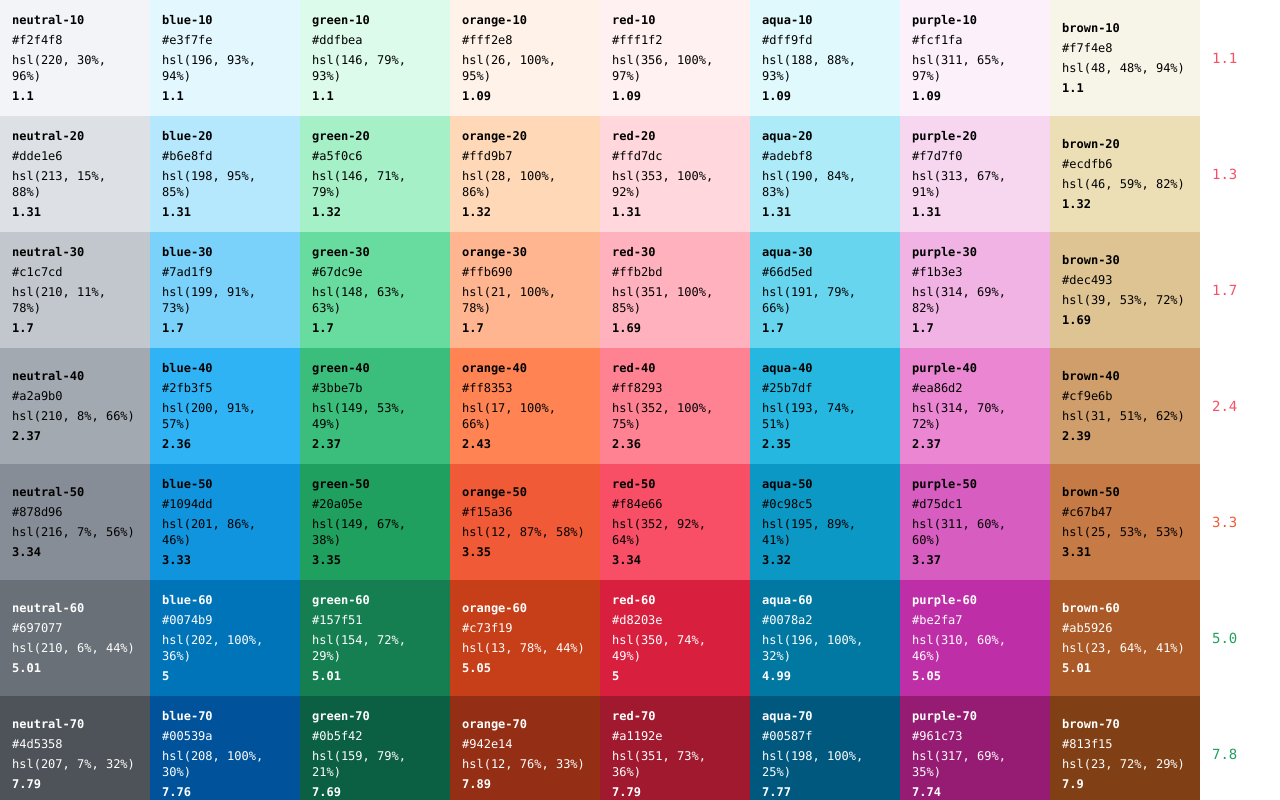
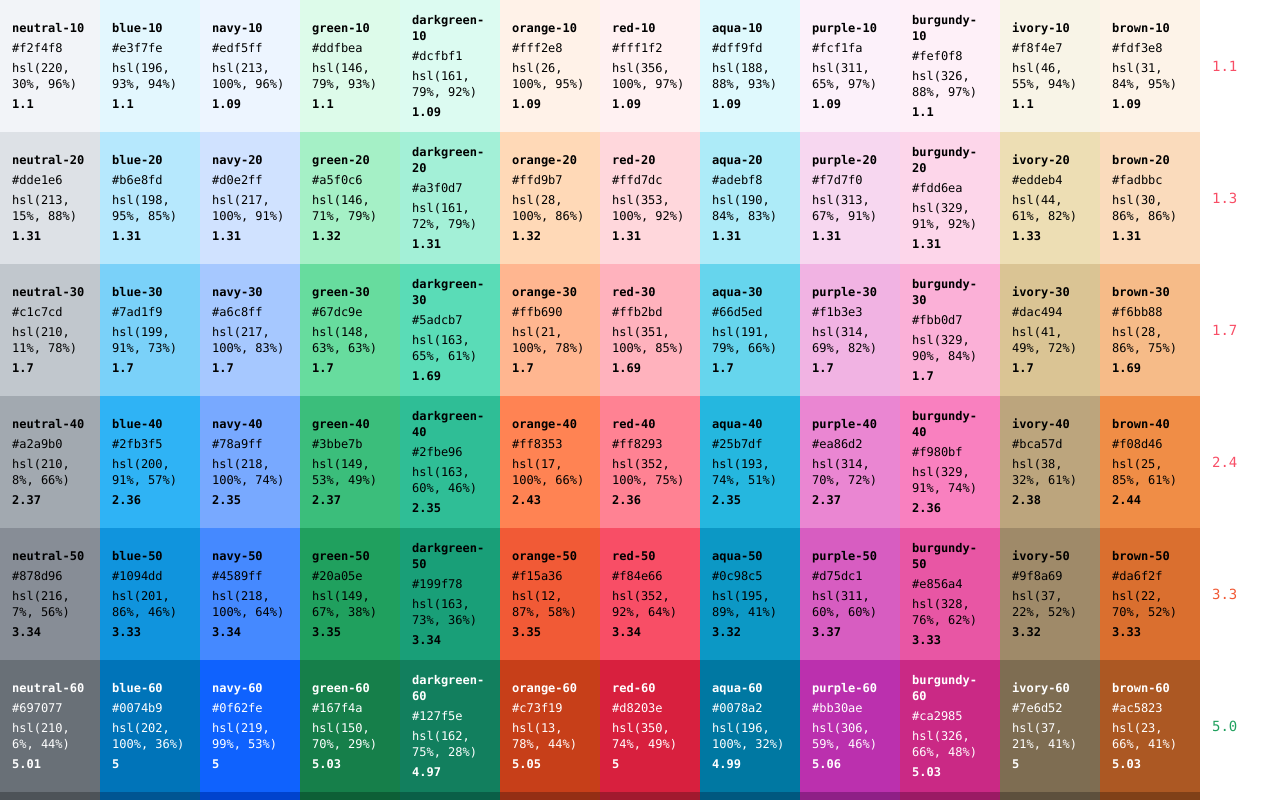
Before and after one commit to frankgrinaert/ui-color-palette, a Next.js app: page / in a window 1280 px wide. Shown: the top 800 px of the page. Built offline with nearby package versions, Linux system fonts and the light colour scheme.

Commit message:
Update color-palette.tsx

```diff
--- a/color-palette.tsx
+++ b/color-palette.tsx
@@ -206,78 +206,78 @@ const originalColorScales: ColorScales = {
     90: carbon.coolGray[90],
     100: carbon.coolGray[100],
   },
-  blue: {
+  // blue: { /* merged */
+  //   10: chroma.mix(carbon.cyan[10], carbon.teal[10], 0.16).hex(),
+  //   20: chroma.mix(carbon.cyan[20], carbon.teal[20], 0.16).hex(),
+  //   30: chroma.mix(carbon.cyan[30], carbon.teal[30], 0.16).hex(),
+  //   40: chroma.mix(carbon.cyan[40], carbon.teal[40], 0.16).hex(),
+  //   50: chroma.mix(carbon.cyan[50], carbon.teal[50], 0.16).hex(),
+  //   60: chroma.mix(carbon.cyan[60], carbon.teal[60], 0.16).hex(),
+  //   70: chroma.mix(carbon.cyan[70], carbon.blue[70], 0).hex(),
+  //   80: chroma.mix(carbon.cyan[80], carbon.blue[80], 0.3).hex(),
+  //   90: chroma.mix(carbon.cyan[90], carbon.blue[90], 0.8).hex(),
+  //   100: chroma.mix(carbon.cyan[100], carbon.blue[100], 1.0).hex(),
+  // },
+  blue: { /* brand */
     10: chroma.mix(carbon.cyan[10], carbon.teal[10], 0.16).hex(),
     20: chroma.mix(carbon.cyan[20], carbon.teal[20], 0.16).hex(),
     30: chroma.mix(carbon.cyan[30], carbon.teal[30], 0.16).hex(),
     40: chroma.mix(carbon.cyan[40], carbon.teal[40], 0.16).hex(),
     50: chroma.mix(carbon.cyan[50], carbon.teal[50], 0.16).hex(),
     60: chroma.mix(carbon.cyan[60], carbon.teal[60], 0.16).hex(),
-    70: chroma.mix(carbon.cyan[70], carbon.blue[70], 0).hex(),
-    80: chroma.mix(carbon.cyan[80], carbon.blue[80], 0.3).hex(),
-    90: chroma.mix(carbon.cyan[90], carbon.blue[90], 0.8).hex(),
+    70: chroma.mix(carbon.cyan[70], carbon.teal[70], 0.16).hex(),
+    80: chroma.mix(carbon.cyan[80], carbon.teal[80], 0.16).hex(),
+    90: chroma.mix(carbon.cyan[90], carbon.teal[90], 0.16).hex(),
+    100: chroma.mix(carbon.cyan[100], carbon.teal[100], 0.16).hex(),
+  },
+  navy: { /* brand */
+    10: chroma.mix(carbon.cyan[10], carbon.blue[10], 1.0).hex(),
+    20: chroma.mix(carbon.cyan[20], carbon.blue[20], 1.0).hex(),
+    30: chroma.mix(carbon.cyan[30], carbon.blue[30], 1.0).hex(),
+    40: chroma.mix(carbon.cyan[40], carbon.blue[40], 1.0).hex(),
+    50: chroma.mix(carbon.cyan[50], carbon.blue[50], 1.0).hex(),
+    60: chroma.mix(carbon.cyan[60], carbon.blue[60], 1.0).hex(),
+    70: chroma.mix(carbon.cyan[70], carbon.blue[70], 1.0).hex(),
+    80: chroma.mix(carbon.cyan[80], carbon.blue[80], 1.0).hex(),
+    90: chroma.mix(carbon.cyan[90], carbon.blue[90], 1.0).hex(),
     100: chroma.mix(carbon.cyan[100], carbon.blue[100], 1.0).hex(),
   },
-  // blue: { /* brand */
-  //   10: chroma.mix(carbon.cyan[10], carbon.teal[10], 0.16).hex(),
-  //   20: chroma.mix(carbon.cyan[20], carbon.teal[20], 0.16).hex(),
-  //   30: chroma.mix(carbon.cyan[30], carbon.teal[30], 0.16).hex(),
-  //   40: chroma.mix(carbon.cyan[40], carbon.teal[40], 0.16).hex(),
-  //   50: chroma.mix(carbon.cyan[50], carbon.teal[50], 0.16).hex(),
-  //   60: chroma.mix(carbon.cyan[60], carbon.teal[60], 0.16).hex(),
-  //   70: chroma.mix(carbon.cyan[70], carbon.teal[70], 0.16).hex(),
-  //   80: chroma.mix(carbon.cyan[80], carbon.teal[80], 0.16).hex(),
-  //   90: chroma.mix(carbon.cyan[90], carbon.teal[90], 0.16).hex(),
-  //   100: chroma.mix(carbon.cyan[100], carbon.teal[100], 0.16).hex(),
+  // green: { /* merged */
+  //   10: chroma.mix(carbon.green[10], carbon.teal[10], 0.2).hex(),
+  //   20: chroma.mix(carbon.green[20], carbon.teal[20], 0.2).hex(),
+  //   30: chroma.mix(carbon.green[30], carbon.teal[30], 0.2).hex(),
+  //   40: chroma.mix(carbon.green[40], carbon.teal[40], 0.2).hex(),
+  //   50: chroma.mix(carbon.green[50], carbon.teal[50], 0.2).hex(),
+  //   60: chroma.mix(carbon.green[60], carbon.teal[60], 0.3).hex(),
+  //   70: chroma.mix(carbon.green[70], carbon.teal[70], 0.4).hex(),
+  //   80: chroma.mix(carbon.green[80], carbon.teal[80], 0.5).hex(),
+  //   90: chroma.mix(carbon.green[90], carbon.teal[90], 0.5).hex(),
+  //   100: chroma.mix(carbon.green[100], carbon.teal[100], 0.5).hex(),
   // },
-  // navy: { /* brand */
-  //   10: chroma.mix(carbon.cyan[10], carbon.blue[10], 1.0).hex(),
-  //   20: chroma.mix(carbon.cyan[20], carbon.blue[20], 1.0).hex(),
-  //   30: chroma.mix(carbon.cyan[30], carbon.blue[30], 1.0).hex(),
-  //   40: chroma.mix(carbon.cyan[40], carbon.blue[40], 1.0).hex(),
-  //   50: chroma.mix(carbon.cyan[50], carbon.blue[50], 1.0).hex(),
-  //   60: chroma.mix(carbon.cyan[60], carbon.blue[60], 1.0).hex(),
-  //   70: chroma.mix(carbon.cyan[70], carbon.blue[70], 1.0).hex(),
-  //   80: chroma.mix(carbon.cyan[80], carbon.blue[80], 1.0).hex(),
-  //   90: chroma.mix(carbon.cyan[90], carbon.blue[90], 1.0).hex(),
-  //   100: chroma.mix(carbon.cyan[100], carbon.blue[100], 1.0).hex(),
-  // },
-  green: {
+  green: { /* brand */
     10: chroma.mix(carbon.green[10], carbon.teal[10], 0.2).hex(),
     20: chroma.mix(carbon.green[20], carbon.teal[20], 0.2).hex(),
     30: chroma.mix(carbon.green[30], carbon.teal[30], 0.2).hex(),
     40: chroma.mix(carbon.green[40], carbon.teal[40], 0.2).hex(),
     50: chroma.mix(carbon.green[50], carbon.teal[50], 0.2).hex(),
-    60: chroma.mix(carbon.green[60], carbon.teal[60], 0.3).hex(),
-    70: chroma.mix(carbon.green[70], carbon.teal[70], 0.4).hex(),
+    60: chroma.mix(carbon.green[60], carbon.teal[60], 0.2).hex(),
+    70: chroma.mix(carbon.green[70], carbon.teal[70], 0.2).hex(),
+    80: chroma.mix(carbon.green[80], carbon.teal[80], 0.2).hex(),
+    90: chroma.mix(carbon.green[90], carbon.teal[90], 0.2).hex(),
+    100: chroma.mix(carbon.green[100], carbon.teal[100], 0.2).hex(),
+  },
+  darkgreen: { /* brand */
+    10: chroma.mix(carbon.green[10], carbon.teal[10], 0.5).hex(),
+    20: chroma.mix(carbon.green[20], carbon.teal[20], 0.5).hex(),
+    30: chroma.mix(carbon.green[30], carbon.teal[30], 0.5).hex(),
+    40: chroma.mix(carbon.green[40], carbon.teal[40], 0.5).hex(),
+    50: chroma.mix(carbon.green[50], carbon.teal[50], 0.5).hex(),
+    60: chroma.mix(carbon.green[60], carbon.teal[60], 0.5).hex(),
+    70: chroma.mix(carbon.green[70], carbon.teal[70], 0.5).hex(),
     80: chroma.mix(carbon.green[80], carbon.teal[80], 0.5).hex(),
     90: chroma.mix(carbon.green[90], carbon.teal[90], 0.5).hex(),
     100: chroma.mix(carbon.green[100], carbon.teal[100], 0.5).hex(),
   },
-  // green: { /* brand */
-  //   10: chroma.mix(carbon.green[10], carbon.teal[10], 0.2).hex(),
-  //   20: chroma.mix(carbon.green[20], carbon.teal[20], 0.2).hex(),
-  //   30: chroma.mix(carbon.green[30], carbon.teal[30], 0.2).hex(),
-  //   40: chroma.mix(carbon.green[40], carbon.teal[40], 0.2).hex(),
-  //   50: chroma.mix(carbon.green[50], carbon.teal[50], 0.2).hex(),
-  //   60: chroma.mix(carbon.green[60], carbon.teal[60], 0.2).hex(),
-  //   70: chroma.mix(carbon.green[70], carbon.teal[70], 0.2).hex(),
-  //   80: chroma.mix(carbon.green[80], carbon.teal[80], 0.2).hex(),
-  //   90: chroma.mix(carbon.green[90], carbon.teal[90], 0.2).hex(),
-  //   100: chroma.mix(carbon.green[100], carbon.teal[100], 0.2).hex(),
-  // },
-  // darkgreen: { /* brand */
-  //   10: chroma.mix(carbon.green[10], carbon.teal[10], 0.5).hex(),
-  //   20: chroma.mix(carbon.green[20], carbon.teal[20], 0.5).hex(),
-  //   30: chroma.mix(carbon.green[30], carbon.teal[30], 0.5).hex(),
-  //   40: chroma.mix(carbon.green[40], carbon.teal[40], 0.5).hex(),
-  //   50: chroma.mix(carbon.green[50], carbon.teal[50], 0.5).hex(),
-  //   60: chroma.mix(carbon.green[60], carbon.teal[60], 0.5).hex(),
-  //   70: chroma.mix(carbon.green[70], carbon.teal[70], 0.5).hex(),
-  //   80: chroma.mix(carbon.green[80], carbon.teal[80], 0.5).hex(),
-  //   90: chroma.mix(carbon.green[90], carbon.teal[90], 0.5).hex(),
-  //   100: chroma.mix(carbon.green[100], carbon.teal[100], 0.5).hex(),
-  // },
   // yellow: {
   //   10: carbon.yellow[10],
   //   20: carbon.yellow[20],
@@ -327,79 +327,79 @@ const originalColorScales: ColorScales = {
     90: chroma.mix(carbon.cyan[90], carbon.teal[90], 0.5).hex(),
     100: chroma.mix(carbon.cyan[100], carbon.teal[100], 0.5).hex(),
   },
-  purple: {
+  // purple: { /* merged */
+  //   10: chroma.mix(carbon.magenta[10], carbon.purple[10], 0.35).hex(),
+  //   20: chroma.mix(carbon.magenta[20], carbon.purple[20], 0.35).hex(),
+  //   30: chroma.mix(carbon.magenta[30], carbon.purple[30], 0.35).hex(),
+  //   40: chroma.mix(carbon.magenta[40], carbon.purple[40], 0.35).hex(),
+  //   50: chroma.mix(carbon.magenta[50], carbon.purple[50], 0.35).hex(),
+  //   60: chroma.mix(carbon.magenta[60], carbon.purple[60], 0.3).hex(),
+  //   70: chroma.mix(carbon.magenta[70], carbon.purple[70], 0.2).hex(),
+  //   80: chroma.mix(carbon.magenta[80], carbon.purple[80], 0.1).hex(),
+  //   90: chroma.mix(carbon.magenta[90], carbon.purple[90], 0.1).hex(),
+  //   100: chroma.mix(carbon.magenta[100], carbon.purple[100], 0.1).hex(),
+  // },
+  purple: { /* brand */
     10: chroma.mix(carbon.magenta[10], carbon.purple[10], 0.35).hex(),
     20: chroma.mix(carbon.magenta[20], carbon.purple[20], 0.35).hex(),
     30: chroma.mix(carbon.magenta[30], carbon.purple[30], 0.35).hex(),
     40: chroma.mix(carbon.magenta[40], carbon.purple[40], 0.35).hex(),
     50: chroma.mix(carbon.magenta[50], carbon.purple[50], 0.35).hex(),
-    60: chroma.mix(carbon.magenta[60], carbon.purple[60], 0.3).hex(),
-    70: chroma.mix(carbon.magenta[70], carbon.purple[70], 0.2).hex(),
+    60: chroma.mix(carbon.magenta[60], carbon.purple[60], 0.35).hex(),
+    70: chroma.mix(carbon.magenta[70], carbon.purple[70], 0.35).hex(),
+    80: chroma.mix(carbon.magenta[80], carbon.purple[80], 0.35).hex(),
+    90: chroma.mix(carbon.magenta[90], carbon.purple[90], 0.35).hex(),
+    100: chroma.mix(carbon.magenta[100], carbon.purple[100], 0.35).hex(),
+  },
+  burgundy: { /* brand */
+    10: chroma.mix(carbon.magenta[10], carbon.purple[10], 0.1).hex(),
+    20: chroma.mix(carbon.magenta[20], carbon.purple[20], 0.1).hex(),
+    30: chroma.mix(carbon.magenta[30], carbon.purple[30], 0.1).hex(),
+    40: chroma.mix(carbon.magenta[40], carbon.purple[40], 0.1).hex(),
+    50: chroma.mix(carbon.magenta[50], carbon.purple[50], 0.1).hex(),
+    60: chroma.mix(carbon.magenta[60], carbon.purple[60], 0.1).hex(),
+    70: chroma.mix(carbon.magenta[70], carbon.purple[70], 0.1).hex(),
     80: chroma.mix(carbon.magenta[80], carbon.purple[80], 0.1).hex(),
     90: chroma.mix(carbon.magenta[90], carbon.purple[90], 0.1).hex(),
     100: chroma.mix(carbon.magenta[100], carbon.purple[100], 0.1).hex(),
   },
-  // purple: { /* brand */
-  //   10: chroma.mix(carbon.magenta[10], carbon.purple[10], 0.35).hex(),
-  //   20: chroma.mix(carbon.magenta[20], carbon.purple[20], 0.35).hex(),
-  //   30: chroma.mix(carbon.magenta[30], carbon.purple[30], 0.35).hex(),
-  //   40: chroma.mix(carbon.magenta[40], carbon.purple[40], 0.35).hex(),
-  //   50: chroma.mix(carbon.magenta[50], carbon.purple[50], 0.35).hex(),
-  //   60: chroma.mix(carbon.magenta[60], carbon.purple[60], 0.35).hex(),
-  //   70: chroma.mix(carbon.magenta[70], carbon.purple[70], 0.35).hex(),
-  //   80: chroma.mix(carbon.magenta[80], carbon.purple[80], 0.35).hex(),
-  //   90: chroma.mix(carbon.magenta[90], carbon.purple[90], 0.35).hex(),
-  //   100: chroma.mix(carbon.magenta[100], carbon.purple[100], 0.35).hex(),
-  // },
-  // burgundy: { /* brand */
-  //   10: chroma.mix(carbon.magenta[10], carbon.purple[10], 0.1).hex(),
-  //   20: chroma.mix(carbon.magenta[20], carbon.purple[20], 0.1).hex(),
-  //   30: chroma.mix(carbon.magenta[30], carbon.purple[30], 0.1).hex(),
-  //   40: chroma.mix(carbon.magenta[40], carbon.purple[40], 0.1).hex(),
-  //   50: chroma.mix(carbon.magenta[50], carbon.purple[50], 0.1).hex(),
-  //   60: chroma.mix(carbon.magenta[60], carbon.purple[60], 0.1).hex(),
-  //   70: chroma.mix(carbon.magenta[70], carbon.purple[70], 0.1).hex(),
-  //   80: chroma.mix(carbon.magenta[80], carbon.purple[80], 0.1).hex(),
-  //   90: chroma.mix(carbon.magenta[90], carbon.purple[90], 0.1).hex(),
-  //   100: chroma.mix(carbon.magenta[100], carbon.purple[100], 0.1).hex(),
-  // },
-  // ivory: { /* brand */
-  //   10: chroma.mix(carbon.yellow[10], carbon.gray[10], 0.55).hex(),
-  //   20: chroma.mix(carbon.yellow[20], carbon.gray[20], 0.55).hex(),
-  //   30: chroma.mix(carbon.yellow[30], carbon.gray[30], 0.55).hex(),
-  //   40: chroma.mix(carbon.yellow[40], carbon.gray[40], 0.55).hex(),
-  //   50: chroma.mix(carbon.yellow[50], carbon.gray[50], 0.55).hex(),
-  //   60: chroma.mix(carbon.yellow[60], carbon.gray[60], 0.55).hex(),
-  //   70: chroma.mix(carbon.yellow[70], carbon.gray[70], 0.55).hex(),
-  //   80: chroma.mix(carbon.yellow[80], carbon.gray[80], 0.55).hex(),
-  //   90: chroma.mix(carbon.yellow[90], carbon.gray[90], 0.55).hex(),
-  //   100: chroma.mix(carbon.yellow[100], carbon.gray[100], 0.55).hex(),
-  // },
-  // brown: { /* brand */
-  //   10: chroma.average([carbon.yellow[10], carbon.orange[10], carbon.gray[10]], 'oklab', [1, 8, 1.5]).hex(),
-  //   20: chroma.average([carbon.yellow[20], carbon.orange[20], carbon.gray[20]], 'oklab', [1, 8, 1.5]).hex(),
-  //   30: chroma.average([carbon.yellow[30], carbon.orange[30], carbon.gray[30]], 'oklab', [1, 8, 1.5]).hex(),
-  //   40: chroma.average([carbon.yellow[40], carbon.orange[40], carbon.gray[40]], 'oklab', [1, 8, 1.5]).hex(),
-  //   50: chroma.average([carbon.yellow[50], carbon.orange[50], carbon.gray[50]], 'oklab', [1, 8, 1.5]).hex(),
-  //   // 60: brand.earthybrown,
-  //   60: chroma.average([carbon.yellow[60], carbon.orange[60], carbon.gray[60]], 'oklab', [1, 8, 1.5]).hex(),
-  //   70: chroma.average([carbon.yellow[70], carbon.orange[70], carbon.gray[70]], 'oklab', [1, 8, 1.5]).hex(),
-  //   80: chroma.average([carbon.yellow[80], carbon.orange[80], carbon.gray[80]], 'oklab', [1, 8, 1.5]).hex(),
-  //   90: chroma.average([carbon.yellow[90], carbon.orange[90], carbon.gray[90]], 'oklab', [1, 8, 1.5]).hex(),
-  //   100: chroma.average([carbon.yellow[100], carbon.orange[100], carbon.gray[100]], 'oklab', [1, 8, 1.5]).hex(),
-  // },
-  brown: {
-    10: chroma.average([carbon.yellow[10], carbon.orange[10], carbon.gray[10]], 'oklab', [1, 0, 1.5]).hex(),
-    20: chroma.average([carbon.yellow[20], carbon.orange[20], carbon.gray[20]], 'oklab', [1, 0, 1.5]).hex(),
-    30: chroma.average([carbon.yellow[30], carbon.orange[30], carbon.gray[30]], 'oklab', [1, 0.5, 1.5]).hex(),
-    40: chroma.average([carbon.yellow[40], carbon.orange[40], carbon.gray[40]], 'oklab', [1, 1, 1.5]).hex(),
-    50: chroma.average([carbon.yellow[50], carbon.orange[50], carbon.gray[50]], 'oklab', [1, 2.5, 1.5]).hex(),
-    60: chroma.average([carbon.yellow[60], carbon.orange[60], carbon.gray[60]], 'oklab', [1, 7, 1.5]).hex(),
-    70: chroma.average([carbon.yellow[70], carbon.orange[70], carbon.gray[70]], 'oklab', [1, 10, 1.5]).hex(),
-    80: chroma.average([carbon.yellow[80], carbon.orange[80], carbon.gray[80]], 'oklab', [1, 10, 1.5]).hex(),
-    90: chroma.average([carbon.yellow[90], carbon.orange[90], carbon.gray[90]], 'oklab', [1, 10, 1.5]).hex(),
-    100: chroma.average([carbon.yellow[100], carbon.orange[100], carbon.gray[100]], 'oklab', [1, 10, 1.5]).hex(),
-  }
+  ivory: { /* brand */
+    10: chroma.mix(carbon.yellow[10], carbon.gray[10], 0.55).hex(),
+    20: chroma.mix(carbon.yellow[20], carbon.gray[20], 0.55).hex(),
+    30: chroma.mix(carbon.yellow[30], carbon.gray[30], 0.55).hex(),
+    40: chroma.mix(carbon.yellow[40], carbon.gray[40], 0.55).hex(),
+    50: chroma.mix(carbon.yellow[50], carbon.gray[50], 0.55).hex(),
+    60: chroma.mix(carbon.yellow[60], carbon.gray[60], 0.55).hex(),
+    70: chroma.mix(carbon.yellow[70], carbon.gray[70], 0.55).hex(),
+    80: chroma.mix(carbon.yellow[80], carbon.gray[80], 0.55).hex(),
+    90: chroma.mix(carbon.yellow[90], carbon.gray[90], 0.55).hex(),
+    100: chroma.mix(carbon.yellow[100], carbon.gray[100], 0.55).hex(),
+  },
+  brown: { /* brand */
+    10: chroma.average([carbon.yellow[10], carbon.orange[10], carbon.gray[10]], 'oklab', [1, 8, 1.5]).hex(),
+    20: chroma.average([carbon.yellow[20], carbon.orange[20], carbon.gray[20]], 'oklab', [1, 8, 1.5]).hex(),
+    30: chroma.average([carbon.yellow[30], carbon.orange[30], carbon.gray[30]], 'oklab', [1, 8, 1.5]).hex(),
+    40: chroma.average([carbon.yellow[40], carbon.orange[40], carbon.gray[40]], 'oklab', [1, 8, 1.5]).hex(),
+    50: chroma.average([carbon.yellow[50], carbon.orange[50], carbon.gray[50]], 'oklab', [1, 8, 1.5]).hex(),
+    // 60: brand.earthybrown,
+    60: chroma.average([carbon.yellow[60], carbon.orange[60], carbon.gray[60]], 'oklab', [1, 8, 1.5]).hex(),
+    70: chroma.average([carbon.yellow[70], carbon.orange[70], carbon.gray[70]], 'oklab', [1, 8, 1.5]).hex(),
+    80: chroma.average([carbon.yellow[80], carbon.orange[80], carbon.gray[80]], 'oklab', [1, 8, 1.5]).hex(),
+    90: chroma.average([carbon.yellow[90], carbon.orange[90], carbon.gray[90]], 'oklab', [1, 8, 1.5]).hex(),
+    100: chroma.average([carbon.yellow[100], carbon.orange[100], carbon.gray[100]], 'oklab', [1, 8, 1.5]).hex(),
+  },
+  // brown: { /* merged */
+  //   10: chroma.average([carbon.yellow[10], carbon.orange[10], carbon.gray[10]], 'oklab', [1, 0, 1.5]).hex(),
+  //   20: chroma.average([carbon.yellow[20], carbon.orange[20], carbon.gray[20]], 'oklab', [1, 0, 1.5]).hex(),
+  //   30: chroma.average([carbon.yellow[30], carbon.orange[30], carbon.gray[30]], 'oklab', [1, 0.5, 1.5]).hex(),
+  //   40: chroma.average([carbon.yellow[40], carbon.orange[40], carbon.gray[40]], 'oklab', [1, 1, 1.5]).hex(),
+  //   50: chroma.average([carbon.yellow[50], carbon.orange[50], carbon.gray[50]], 'oklab', [1, 2.5, 1.5]).hex(),
+  //   60: chroma.average([carbon.yellow[60], carbon.orange[60], carbon.gray[60]], 'oklab', [1, 7, 1.5]).hex(),
+  //   70: chroma.average([carbon.yellow[70], carbon.orange[70], carbon.gray[70]], 'oklab', [1, 10, 1.5]).hex(),
+  //   80: chroma.average([carbon.yellow[80], carbon.orange[80], carbon.gray[80]], 'oklab', [1, 10, 1.5]).hex(),
+  //   90: chroma.average([carbon.yellow[90], carbon.orange[90], carbon.gray[90]], 'oklab', [1, 10, 1.5]).hex(),
+  //   100: chroma.average([carbon.yellow[100], carbon.orange[100], carbon.gray[100]], 'oklab', [1, 10, 1.5]).hex(),
+  // }
 }
 
 export default function ColorPalette() {
```
